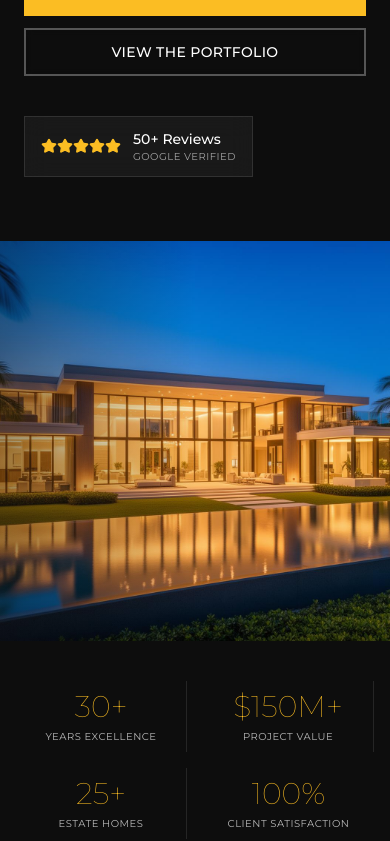
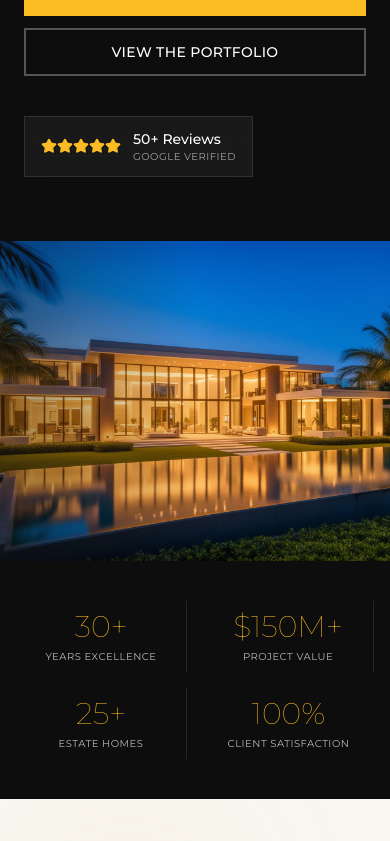
Before and after one commit to mwilkinson82/palm-beach-builders-dream, a React (Vite) app: page / in a window 390 px wide. Shown: the part 1328-2169 px from the top of the page. Built offline with nearby package versions, Linux system fonts and the light colour scheme; the HTML template or start-up script is replaced by a standard one.

Commit message:
Changes
Co-authored-by: mwilkinson82 <211108606+mwilkinson82@users.noreply.github.com>

```diff
--- a/src/pages/Home.tsx
+++ b/src/pages/Home.tsx
@@ -41,13 +41,16 @@ const Home = () => {
         <div className="grid grid-cols-1 lg:grid-cols-2">
           {/* Left: Copy */}
           <div className="relative py-16 md:py-28 lg:py-36 px-6 sm:px-10 lg:px-20 flex flex-col justify-center">
+            <RevealAnimation animation="fade-up" delay={0}>
               <div className="flex items-center space-x-3 mb-6 md:mb-8">
                 <div className="h-px w-12 md:w-16 bg-accent" />
                 <span className="text-[10px] md:text-xs uppercase tracking-[0.3em] text-accent font-light">
                   The Beau Monde Standard
                 </span>
               </div>
+            </RevealAnimation>
 
+            <RevealAnimation animation="luxury-reveal" delay={150}>
               <h1 className="text-5xl sm:text-6xl md:text-7xl lg:text-8xl font-display font-thin text-white mb-6 md:mb-8 leading-[0.95] tracking-tight">
                 BESPOKE
                 <br />
@@ -55,13 +58,17 @@ const Home = () => {
                 <br />
                 REDEFINED
               </h1>
+            </RevealAnimation>
 
+            <RevealAnimation animation="fade-up" delay={350}>
               <p className="text-base sm:text-lg md:text-xl text-white/70 mb-8 md:mb-12 max-w-xl font-light leading-relaxed">
                 Where architectural excellence meets uncompromising craftsmanship.
                 Three decades of creating Palm Beach's most distinguished estates —
                 custom residences beginning at $5M and rising into the extraordinary.
               </p>
+            </RevealAnimation>
 
+            <RevealAnimation animation="fade-up" delay={500}>
               <div className="flex flex-col sm:flex-row gap-3 md:gap-4">
               <Button
                 variant="default"
@@ -83,8 +90,10 @@ const Home = () => {
                 <Link to="/projects">VIEW THE PORTFOLIO</Link>
               </Button>
               </div>
+            </RevealAnimation>
 
             {/* Google Reviews Badge */}
+            <RevealAnimation animation="fade-up" delay={650}>
               <div className="mt-10 md:mt-14 inline-flex">
               <div className="bg-white/5 border border-white/10 px-4 md:px-5 py-3 md:py-4 backdrop-blur-md">
                 <div className="flex items-center gap-3">
@@ -100,10 +109,12 @@ const Home = () => {
                 </div>
               </div>
               </div>
+            </RevealAnimation>
           </div>
 
           {/* Right: Editorial image */}
-          <div className="relative min-h-[400px] lg:min-h-full">
+          <RevealAnimation animation="scale-in" delay={200} className="relative min-h-[320px] sm:min-h-[420px] lg:min-h-full">
+            <div className="relative h-full w-full min-h-[320px] sm:min-h-[420px] lg:min-h-[700px]">
               <img
                 src={heroImage}
                 alt="Ultra Luxury Palm Beach Custom Home by Beau Monde Builders"
@@ -111,6 +122,7 @@ const Home = () => {
               />
               <div className="absolute inset-0 bg-gradient-to-l from-transparent via-transparent to-primary/40 lg:to-primary/60" />
             </div>
+          </RevealAnimation>
         </div>
       </section>
 
```
Lines whose indentation alone changed are shown as unchanged.
